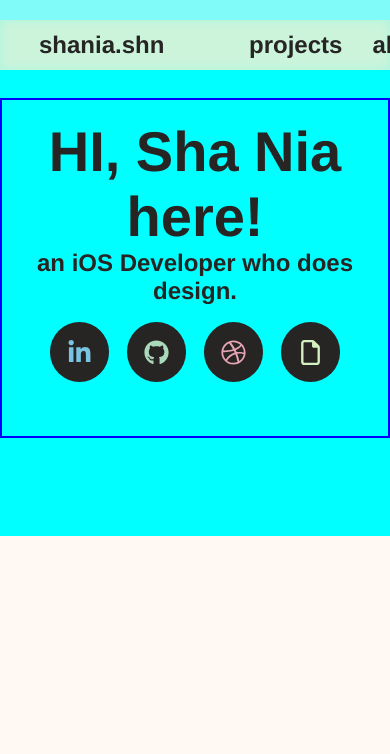
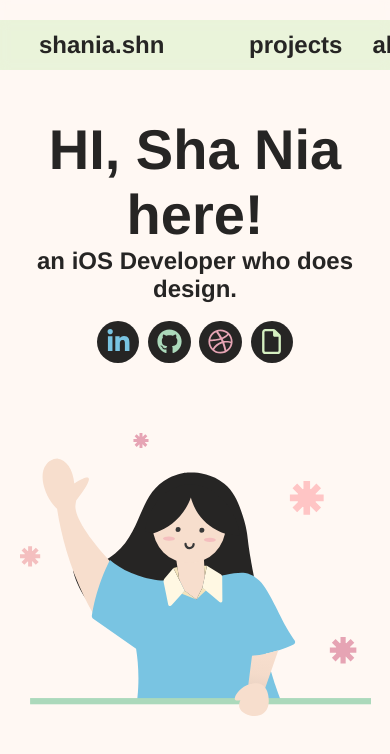
Before and after one commit to shaniashn/shaniashn.github.io, a Vue app: page / in a window 390 px wide. Shown: the top 754 px of the page. Built offline with nearby package versions, Linux system fonts and the light colour scheme.

Commit message:
changes for section welcome

```diff
--- a/src/components/WelcomeView.vue
+++ b/src/components/WelcomeView.vue
@@ -22,9 +22,6 @@
           <img src="../assets/hero-full.svg" alt="person waving">
           <img src="../assets/mobile-char-full.svg" alt="person waving">
         </div>
-        <div class="welcome-img-mobile">
-
-        </div>
       </div>
     </div>
   </section>
@@ -46,7 +43,7 @@ export default {
   /* height: max-content; */
 
   /* position: relative; */
-  background-color: aqua;
+  /* background-color: aqua; */
 }
 
 .welcoming {
@@ -67,7 +64,7 @@ export default {
   /* display: grid; */
   align-items: center;
   justify-content: space-around;
-  border: 2px solid blue;
+  /* border: 2px solid blue; */
   /* margin: 25%; */
 
 }
@@ -208,9 +205,11 @@ export default {
     padding: 5%;
   }
 
-  /* .welcome-text {
-    line-height: 2.5;
-  } */
+  .welcome-text {
+    display: flex;
+    flex-direction: column;
+    align-items: center;
+  }
 
   .welcome-text h1 {
     margin: 0;
@@ -223,7 +222,7 @@ export default {
   }
 
   .welcome-text .socials {
-    width: 100%;
+    max-width: 50%;
     justify-content: center;
     /* width: 100%;
     display: flex;
@@ -240,13 +239,18 @@ export default {
     display: none;
   }
 
+  .welcome-img img:last-child{
+    padding-top: 10%;
+    display: block;
+  }
+
   .welcome-img {
     width: 100%;
     /* display: none; */
   }
 }
 
-@media screen and (max-width: 768px) {
+@media screen and (min-width: 768px) {
   .welcome-img img:last-child{
     display: none;
   }
```
